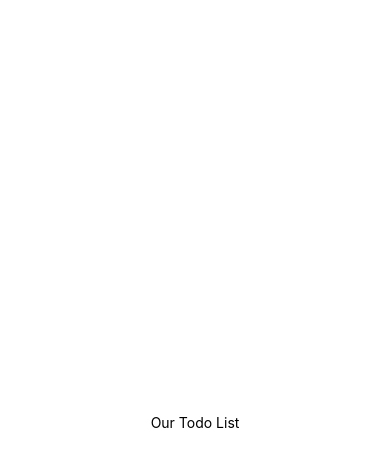
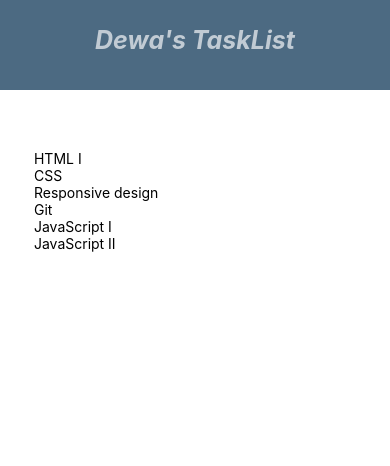
Before and after one commit to Dewalade1/reactnative-mobile-app, a React Native app: screen / in a window 390 px wide. Shown: the top 466 px of the page. Built offline with nearby package versions, Linux system fonts and the light colour scheme.

Commit message:
feat: add header and tasklist to App
- App renders the header
- App renders the tasklist skeleton

```diff
--- a/App.js
+++ b/App.js
@@ -1,14 +1,30 @@
 import { StatusBar } from 'expo-status-bar';
 import React, {useState} from 'react';
-import { StyleSheet, Text, View, FlatList, TouchableOpacity} from 'react-native';
+import { StyleSheet, Text, View, SafeAreaView, FlatList, TouchableOpacity} from 'react-native';
+
+import TaskData from './data/taskData';
+
+import Header from './components/header';
 
 export default function App() {
 
+  const [tasks, setTasks] = useState(TaskData)
+
   return (
-    <View style={styles.container}>
-      <Text> Our Todo List </Text>
+    <SafeAreaView style={styles.container}>
+      <Header/>
+      <View style={styles.content}>
+        <View style={styles.list}>
+          <FlatList
+            data={tasks}
+            renderItem={({item}) => (
+              <Text> {item.task} </Text>
+            )}
+          />
+         </View>
+      </View>
       <StatusBar style="auto" />
-    </View>
+    </SafeAreaView>
   );
 }
 
@@ -16,14 +32,13 @@ const styles = StyleSheet.create({
   container: {
     flex: 1,
     backgroundColor: '#fff',
-    alignItems: 'center',
-    justifyContent: 'center',
   },
 
-  todo: {
-    margin: 10,
-    color: 'white',
-    fontSize: 10,
-    padding: 10,
+  content: {
+    padding: 30,
+  },
+
+  list: {
+    marginTop: 30,
   }
 });
--- /dev/null
+++ b/components/header.js
@@ -0,0 +1,27 @@
+import React from 'react'
+import { StyleSheet, Text, View} from 'react-native';
+
+const Header = () => {
+    return (
+        <View style={styles.header}>
+            <Text style={styles.title}> Dewa's TaskList </Text>
+        </View>
+    )
+}
+
+const styles = StyleSheet.create({
+    header: {
+        backgroundColor: '#4c6a82',
+        height: 90,
+        paddingTop: 25,
+    },
+    title: {
+        color: '#c1cbd4',
+        textAlign: 'center',
+        fontSize: 25,
+        fontWeight: 'bold',
+        fontStyle: 'italic',
+    },
+})
+
+export default Header;
--- /dev/null
+++ b/data/taskData.js
@@ -0,0 +1,11 @@
+
+const TaskData = [
+  {"id": "1", "task":"HTML I","done":true},
+  {"id": "2", "task":"CSS","done":true},
+  {"id": "3", "task":"Responsive design","done":false},
+  {"id": "4", "task":"Git","done":false},
+  {"id": "5", "task":"JavaScript I","done":true},
+  {"id": "6", "task":"JavaScript II","done":false}
+]
+
+export default TaskData;
```
